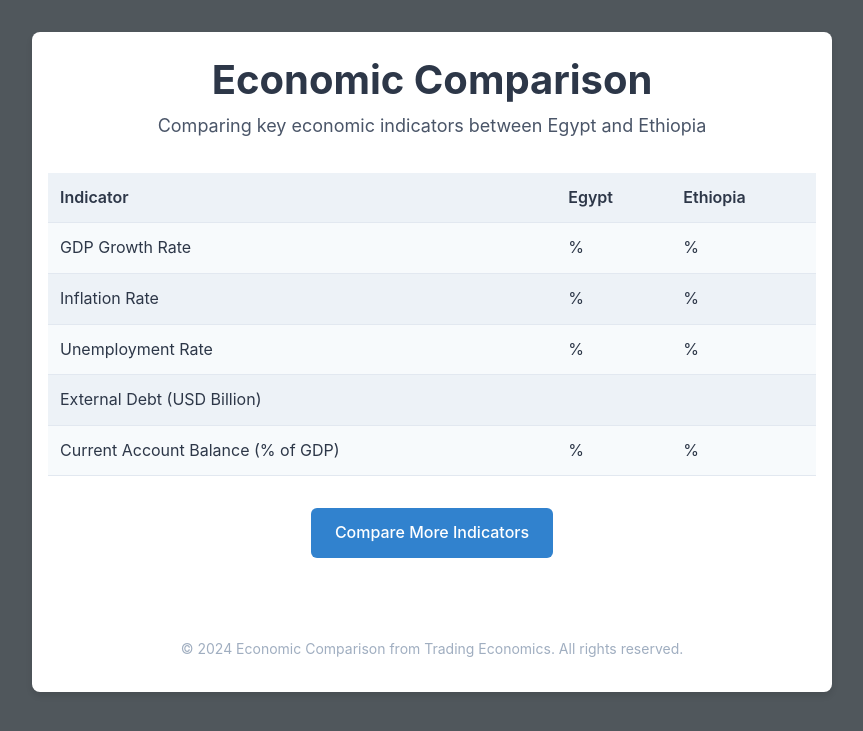
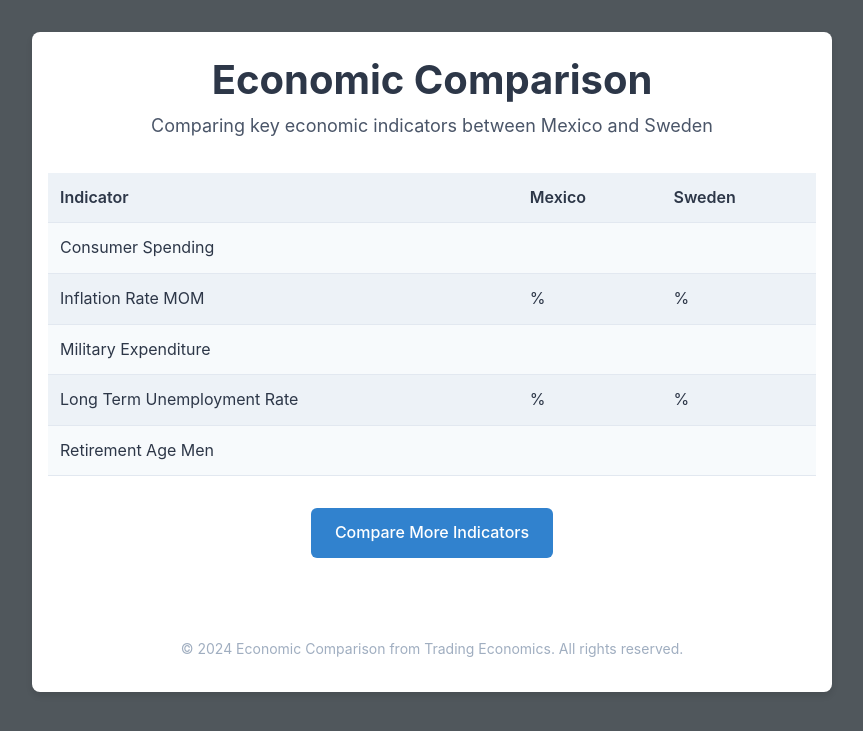
Before and after one commit to birukshegute/tradingeconomics, a Flask app: template templates/index.html in a window 1280 px wide. Shown: the top 731 px of the page, without its empty margins (208-1071 px from the left). Run offline with Flask 3, Linux system fonts and the light colour scheme; the template is opened without the code that fills it, so the values that code supplies are empty.

Commit message:
I am tired. Tomorrow

```diff
--- a/app.py
+++ b/app.py
@@ -7,18 +7,46 @@ app = Flask(__name__)
 
 load_dotenv()
 API_KEY = os.getenv('API_KEY')
+API_BASE_URL = 'https://api.tradingeconomics.com'
 
-def fetch_data(country, indicator):
-    url = f'https://api.tradingeconomics.com/historical/country/{country}/indicator/{indicator}?c={API_KEY}'
-    response = requests.get(url)
-    return response.json()
+def fetch_economic_data(country, indicators):
+    try:
+        response = requests.get(
+            f"{API_BASE_URL}/country/{country}",
+            params={'c': API_KEY, 'f': 'json'}
+        )
+        response.raise_for_status()
+        data = response.json()
+
+        extracted_data = {}
+        for indicator in indicators:
+            for item in data:
+                if 'category' in item and item['category'].lower() == indicator.lower():
+                    extracted_data[indicator] = item.get('value', 'N/A')
+                    break
+                elif 'indicator' in item and item['indicator'].lower() == indicator.lower():
+                    extracted_data[indicator] = item.get('value', 'N/A')
+                    break
+        print(f"Extracted data for {country}: {extracted_data}")
+        return extracted_data
+    except requests.exceptions.RequestException as e:
+        print(f"Error fetching data: {e}")
+        return {}
 
 @app.route('/')
 def index():
-    gdp_egypt = fetch_data('egypt', 'gdp')
-    gdp_ethiopia = fetch_data('ethiopia', 'gdp')
+    indicators = [
+        'Consumer Spending',
+        'Inflation Rate MOM',
+        'Military Expenditure',
+        'Long Term Unemployment Rate',
+        'Retirement Age Men'
+    ]
 
-    return render_template('index.html', gdp_egypt=gdp_egypt, gdp_ethiopia=gdp_ethiopia)
+    mexico_data = fetch_economic_data('mexico', indicators)
+    sweden_data = fetch_economic_data('sweden', indicators)
+
+    return render_template('index.html', mexico_data=mexico_data, sweden_data=sweden_data)
 
 if __name__ == '__main__':
     app.run(debug=True)
--- a/templates/index.html
+++ b/templates/index.html
@@ -4,7 +4,7 @@
 <head>
     <meta charset="UTF-8">
     <meta name="viewport" content="width=device-width, initial-scale=1.0">
-    <title>Economic Comparison: Egypt vs. Ethiopia</title>
+    <title>Economic Comparison: Mexico vs. Sweden</title>
     <link rel="stylesheet" href="../static/css/styles.css">
 </head>
 
@@ -12,7 +12,7 @@
     <div class="container">
         <header>
             <h1>Economic Comparison</h1>
-            <p>Comparing key economic indicators between Egypt and Ethiopia</p>
+            <p>Comparing key economic indicators between Mexico and Sweden</p>
         </header>
 
         <main>
@@ -21,35 +21,35 @@
                     <thead>
                         <tr>
                             <th>Indicator</th>
-                            <th>Egypt</th>
-                            <th>Ethiopia</th>
+                            <th>Mexico</th>
+                            <th>Sweden</th>
                         </tr>
                     </thead>
                     <tbody>
                         <tr>
-                            <td>GDP Growth Rate</td>
-                            <td>{{ egypt_data['gdp_growth'] }}%</td>
-                            <td>{{ ethiopia_data['gdp_growth'] }}%</td>
+                            <td>Consumer Spending</td>
+                            <td>{{ mexico_data['Consumer Spending'] }}</td>
+                            <td>{{ sweden_data['Consumer Spending'] }}</td>
                         </tr>
                         <tr>
-                            <td>Inflation Rate</td>
-                            <td>{{ egypt_data['inflation_rate'] }}%</td>
-                            <td>{{ ethiopia_data['inflation_rate'] }}%</td>
+                            <td>Inflation Rate MOM</td>
+                            <td>{{ mexico_data['Inflation Rate MOM'] }}%</td>
+                            <td>{{ sweden_data['Inflation Rate MOM'] }}%</td>
                         </tr>
                         <tr>
-                            <td>Unemployment Rate</td>
-                            <td>{{ egypt_data['unemployment_rate'] }}%</td>
-                            <td>{{ ethiopia_data['unemployment_rate'] }}%</td>
+                            <td> Military Expenditure</td>
+                            <td>{{ mexico_data['Military Expenditure'] }}</td>
+                            <td>{{ sweden_data['Military Expenditure'] }}</td>
                         </tr>
                         <tr>
-                            <td>External Debt (USD Billion)</td>
-                            <td>{{ egypt_data['external_debt'] }}</td>
-                            <td>{{ ethiopia_data['external_debt'] }}</td>
+                            <td> Long Term Unemployment Rate  </td>
+                            <td>{{ mexico_data['Long Term Unemployment Rate'] }}%</td>
+                            <td>{{ sweden_data['Long Term Unemployment Rate'] }}%</td>
                         </tr>
                         <tr>
-                            <td>Current Account Balance (% of GDP)</td>
-                            <td>{{ egypt_data['current_account_balance'] }}%</td>
-                            <td>{{ ethiopia_data['current_account_balance'] }}%</td>
+                            <td>Retirement Age Men</td>
+                            <td>{{ mexico_data['Retirement Age Men'] }}</td>
+                            <td>{{ sweden_data['Retirement Age Men'] }}</td>
                         </tr>
                     </tbody>
                 </table>
```
